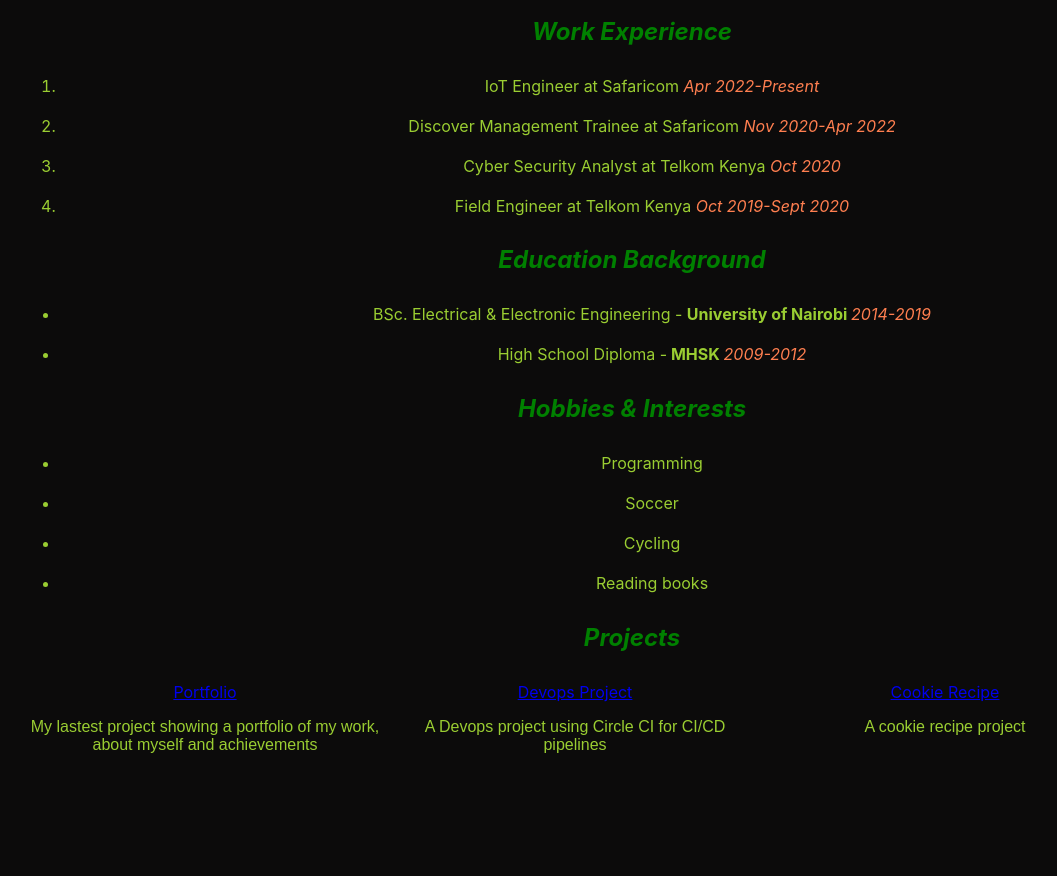
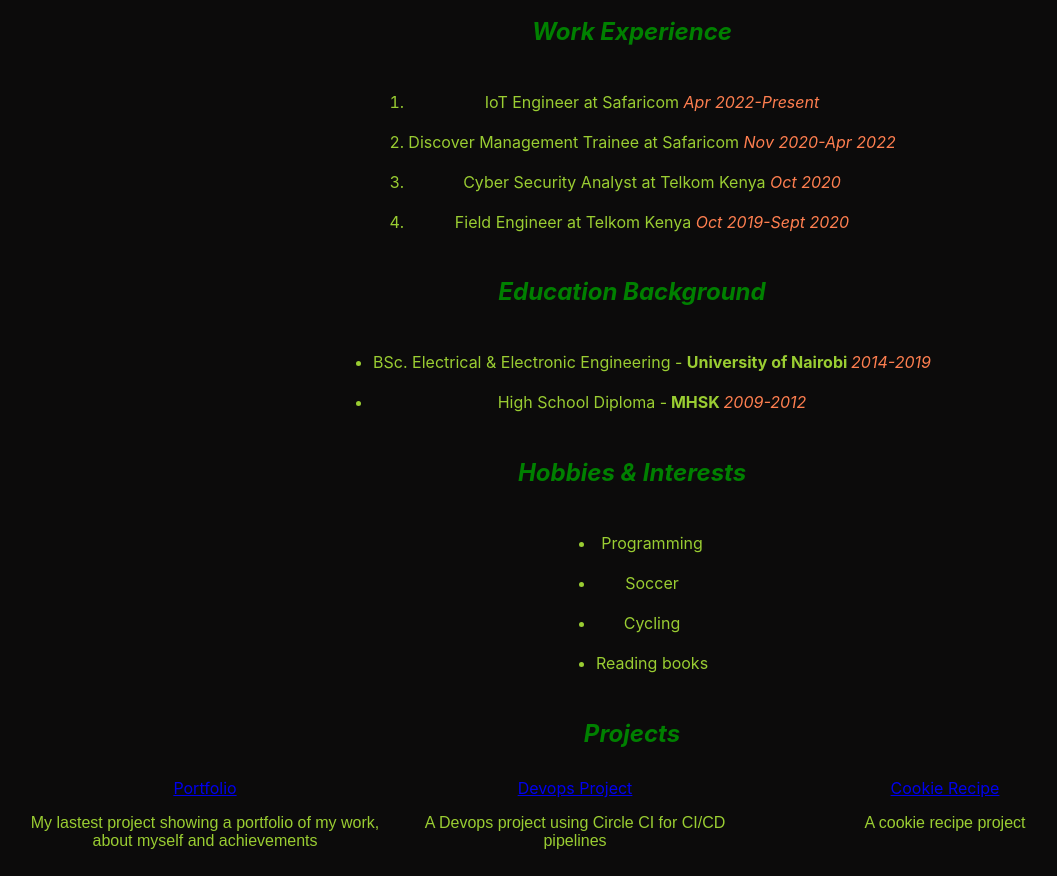
Before and after one commit to collinskrotich/Portfolio, a plain HTML site: page index.html in a window 1280 px wide. Shown: the part 554-1430 px from the top of the page, without its empty margins (8-1065 px from the left). Before the commit the page ends 1334 px from the top, so only its background shows below. Drawn offline with Linux system fonts and the light colour scheme.

Commit message:
Modified the ordered list to be centered

```diff
--- a/css/styles.css
+++ b/css/styles.css
@@ -20,6 +20,7 @@
   ul {
     line-height: 40px;
     text-align: center;
+    display: inline-block;
   }
   ol {
     line-height: 40px;
@@ -28,9 +29,19 @@
   li{
     text-align: center;
   }
+  div.cont{
+    text-align: center;
+  }
+  ol.mylist{
+    display: inline-block;
+    text-align: left;
+  }
+  ul.mylist{
+    display: inline-block;
+    text-align: left;
+  }
   .important {
     color: yellowgreen;
-    align-items: center;
   }
 
   .column {
--- a/index.html
+++ b/index.html
@@ -13,7 +13,7 @@
     <h1>Collins Rotich Portfolio</h1>
     <nav class>
       <div>
-        <a class="left logo" href ="https://github.com/collinskrotich">Github<img src="images/binary-code-logo.png" class="icon"</img>
+        <a class="centered logo" href ="https://github.com/collinskrotich">Github<img src="images/binary-code-logo.png" class="icon"</img>
         <a class="right logo" href="https://www.linkedin.com/in/collins-rotich/" target="_blank" centered">LinkedIn
         <img src="images/linkedin-logo.png" class="icon"></img></a></a>
       </div>
@@ -32,24 +32,34 @@
               <img src="images/collins_photo.jpg" alt="A photo of Collins Rotich" class="img_center">
               <div class="important">
                   <h2>Work Experience</h2>
-                  <ol>
+                  <div class="cont">
+                    <ol class="mylist">
                       <li>IoT Engineer at Safaricom <em>Apr 2022-Present</em> </li>
                       <li>Discover Management Trainee at Safaricom <em>Nov 2020-Apr 2022</em> </li>
                       <li>Cyber Security Analyst at Telkom Kenya <em>Oct 2020</em> </li>
                       <li>Field Engineer at Telkom Kenya <em>Oct 2019-Sept 2020</em> </li>
                     </ol>
+                  </div>
+
                   <h2>Education Background</h2>
-                  <ul>
+                  <div class="cont">
+                    <ul class="mylist">
                       <li>BSc. Electrical & Electronic Engineering - <strong>University of Nairobi </strong> <em>2014-2019</em></li>
                       <li>High School Diploma -<strong> MHSK </strong><em>2009-2012</em> </li>
                     </ul>
+                  </div>
+
                   <h2>Hobbies & Interests</h2>
-                  <ul>
+                  <div class="cont">
+                    <ul class="mylist">
                       <li>Programming</li>
                       <li>Soccer</li>
                       <li>Cycling</li>
                       <li>Reading books</li>
                     </ul>
+
+                  </div>
+
 
 
                 <h2>Projects</h2>
```
Lines whose indentation alone changed are shown as unchanged.
